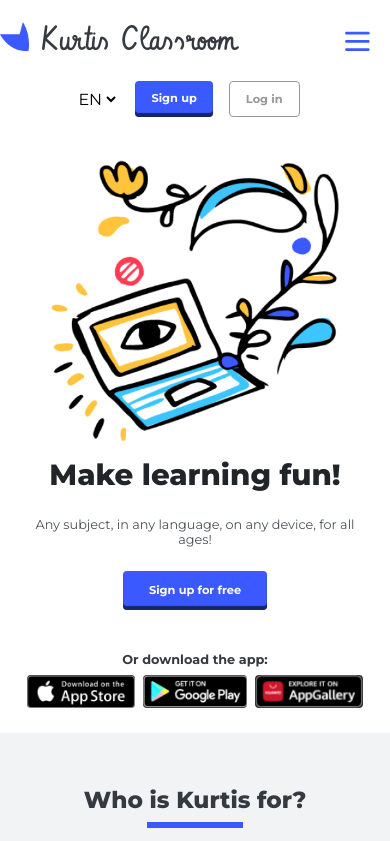
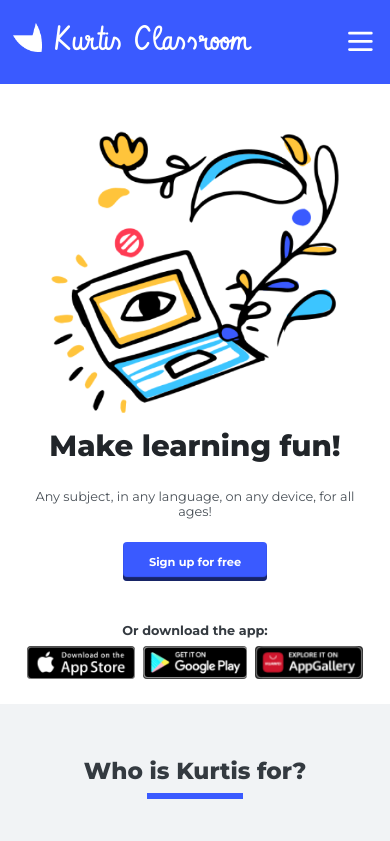
Before and after one commit to dragunovartem99/kurtis-classroom, a website: page index.html in a window 390 px wide. Shown: the top 841 px of the page. Drawn offline with Linux system fonts and the light colour scheme.

Commit message:
Small header fixes

```diff
--- a/index.html
+++ b/index.html
@@ -23,12 +23,8 @@
   <body>
     <header class="header">
       <div class="header__logo logo">
-        <a href="#">
-          <img
-            src="img/main-header/logo.png"
-            alt="Kurtis Logo Icon"
-            class="logo__img"
-          />
+        <a class="logo__img" href="#">
+          <img src="img/main-header/logo.png" alt="Kurtis Logo Icon" />
         </a>
         <h1 class="logo__heading">Kurtis Classroom</h1>
       </div>
@@ -297,7 +293,6 @@
       </section>
     </div>
 
-    <!--
     <figure class="stats container">
       <div class="stats__item stats__item--blue">
         More than 50% of US teachers use Kurtis
@@ -313,6 +308,7 @@
       </div>
     </figure>
 
+    <!--
     <section class="call-to-action container">
       <div class="call-to-action__content">
         <h2 class="headline">Ready for make learning fun!</h2>
--- a/sass/layout/_header.scss
+++ b/sass/layout/_header.scss
@@ -4,6 +4,7 @@
 .header {
   max-width: 120rem;
   margin-inline: auto;
+  padding-inline: var(--kegel-5);
   padding-block: var(--kegel-8);
   display: grid;
   align-items: center;
@@ -12,13 +13,30 @@
   grid-template-columns: 1fr auto auto;
 
   @include mq(md) {
-    grid-template-areas:
-      "logo burger"
-      "buttons buttons";
+    grid-template-columns: 1fr auto;
+    grid-template-areas: "logo burger";
+    // "buttons buttons";
+    background-color: $color-blue;
+    margin-bottom: var(--kegel-10);
   }
 
   &__logo {
     grid-area: logo;
+
+    @include mq(md) {
+      .logo__heading {
+        color: var(--oc-white);
+      }
+
+      .logo__img {
+        background-image: url(../img/game/logo-white.png);
+        background-size: cover;
+
+        img {
+          visibility: hidden;
+        }
+      }
+    }
   }
 
   &__lang {
@@ -29,7 +47,7 @@
     outline: none;
     font-size: var(--kegel-9);
     @include mq(md) {
-      font-size: var(--kegel-7);
+      display: none;
     }
   }
 
@@ -38,10 +56,10 @@
     display: flex;
     gap: var(--kegel-7);
     justify-content: center;
-
     margin-left: auto;
     @include mq(md) {
       margin-left: 0;
+      display: none;
     }
   }
 
@@ -50,6 +68,9 @@
     grid-area: burger;
     width: var(--kegel-15);
     height: var(--kegel-15);
+    @include mq(md) {
+      color: var(--oc-white);
+    }
     @include mq(sm) {
       width: var(--kegel-13);
       height: var(--kegel-13);
```
Also changed, not shown: css/style.css, 1 other file.
